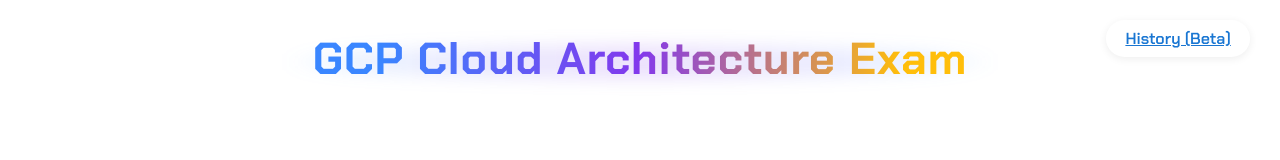
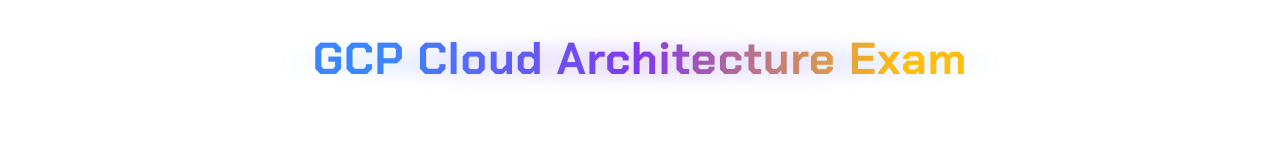
Before and after one commit to JeffreyHoDev/gcp-exam-questions, a Next.js app: page / in a window 1280 px wide. Shown: the top 160 px of the page. Built offline with nearby package versions, Linux system fonts and the light colour scheme.

Commit message:
temporarily hide the history link

```diff
--- a/app/page.js
+++ b/app/page.js
@@ -6,7 +6,7 @@
 
   return (
     <div className={styles.page}>
-      <Link href="/history" className={styles.historyLink}>History (Beta)</Link>
+      {/* <Link href="/history" className={styles.historyLink}>History (Beta)</Link> */}
       <div>
         <h1 className={styles.title}>GCP Cloud Architecture Exam</h1>
       </div>
```
